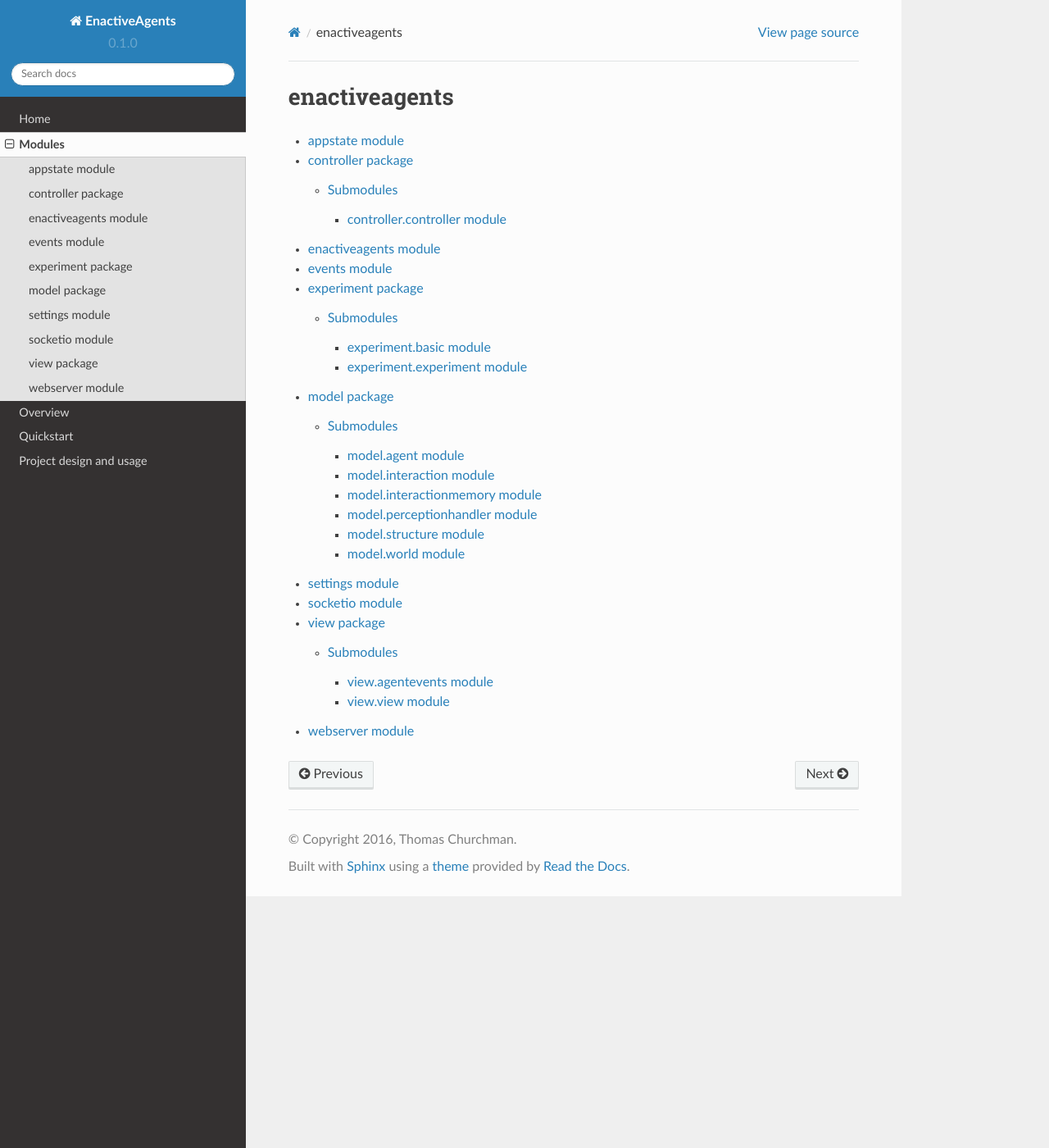
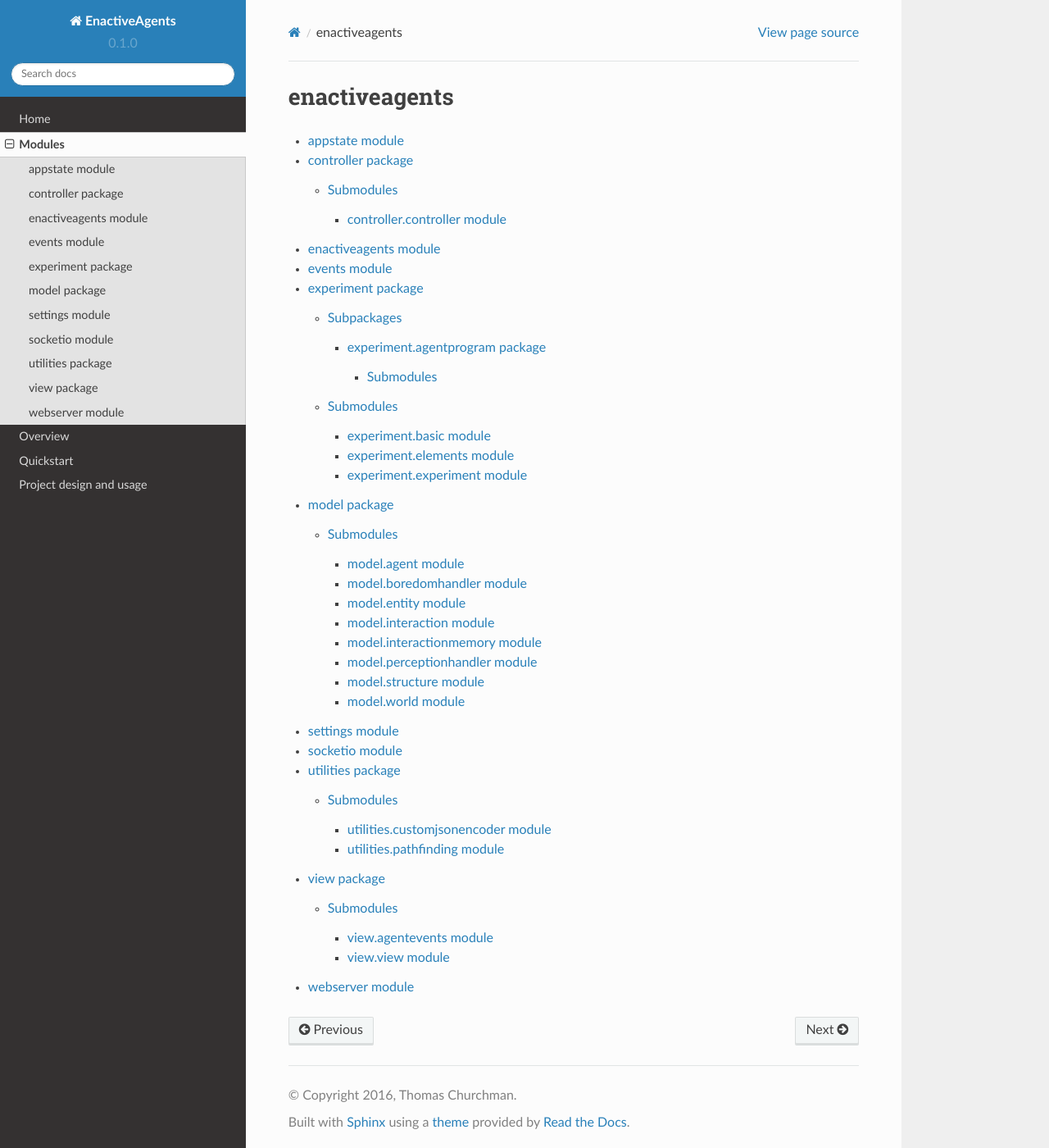
Before and after one commit to Beskhue/enactive-agents, a Sphinx documentation site: the page built from docs/modules.rst, in a window 1280 px wide and 1400 px high. Shown: the whole window at 82% size. Built offline with Sphinx 7.4.7 and the Read the Docs theme 2.0.0, drawn with Linux system fonts in a browser that asks for light colours; pages that are not in the unit, such as notebooks, are missing from menus.

Commit message:
Update auto-generated documentation.

```diff
--- a/docs/experiment.rst
+++ b/docs/experiment.rst
@@ -6,10 +6,18 @@ experiment package
     :undoc-members:
     :show-inheritance:
 
+Subpackages
+-----------
+
+.. toctree::
+
+    experiment.agentprogram
+
 Submodules
 ----------
 
 .. toctree::
 
    experiment.basic
+   experiment.elements
    experiment.experiment
--- /dev/null
+++ b/docs/model.boredomhandler.rst
@@ -0,0 +1,7 @@
+model.boredomhandler module
+===========================
+
+.. automodule:: model.boredomhandler
+    :members:
+    :undoc-members:
+    :show-inheritance:
--- /dev/null
+++ b/docs/model.entity.rst
@@ -0,0 +1,7 @@
+model.entity module
+===================
+
+.. automodule:: model.entity
+    :members:
+    :undoc-members:
+    :show-inheritance:
--- a/docs/model.rst
+++ b/docs/model.rst
@@ -12,6 +12,8 @@ Submodules
 .. toctree::
 
    model.agent
+   model.boredomhandler
+   model.entity
    model.interaction
    model.interactionmemory
    model.perceptionhandler
--- a/docs/modules.rst
+++ b/docs/modules.rst
@@ -12,5 +12,6 @@ enactiveagents
    model
    settings
    socketio
+   utilities
    view
    webserver
--- /dev/null
+++ b/docs/utilities.pathfinding.rst
@@ -0,0 +1,7 @@
+utilities.pathfinding module
+============================
+
+.. automodule:: utilities.pathfinding
+    :members:
+    :undoc-members:
+    :show-inheritance:
--- a/docs/utilities.rst
+++ b/docs/utilities.rst
@@ -12,3 +12,4 @@ Submodules
 .. toctree::
 
    utilities.customjsonencoder
+   utilities.pathfinding
```
